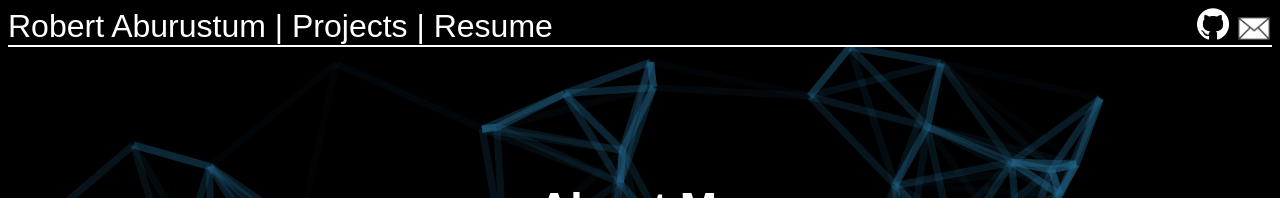
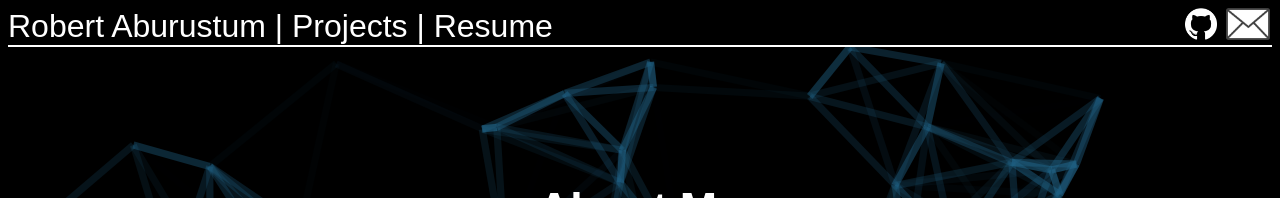
Before and after one commit to Burtorustum/burtorustum.github.io, a Jekyll site: the page built from index.html, in a window 1280 px wide. Shown: the top 198 px of the page. Built offline with Jekyll 4.4.1, drawn with Linux system fonts in a browser that asks for light colours.

Commit message:
fix bug?

```diff
--- a/assets/css/main.scss
+++ b/assets/css/main.scss
@@ -5,7 +5,9 @@
 
 * {background-color: black}
 
-body { height:100%;}
+html {
+  padding: 0
+}
 
 a {
   color:inherit;
@@ -68,7 +70,6 @@ a {
   }
 
   position: relative;
-  font-size: 2vw;
   font-family: Ubuntu, sans-serif;
   color: white;
   border-bottom: 2px solid white;
@@ -84,14 +85,8 @@ a {
 }
 
 img.icon {
-  @media screen and (min-width: 480px) {
-    width: 1em;
-  }
-  @media screen and (min-width: 1600px) {
-    width: 2vw;
-  }
-
-  height: auto;
+  width: auto;
+  height: 1em;
   filter: invert(0);
   background-color: transparent;
 }
```
